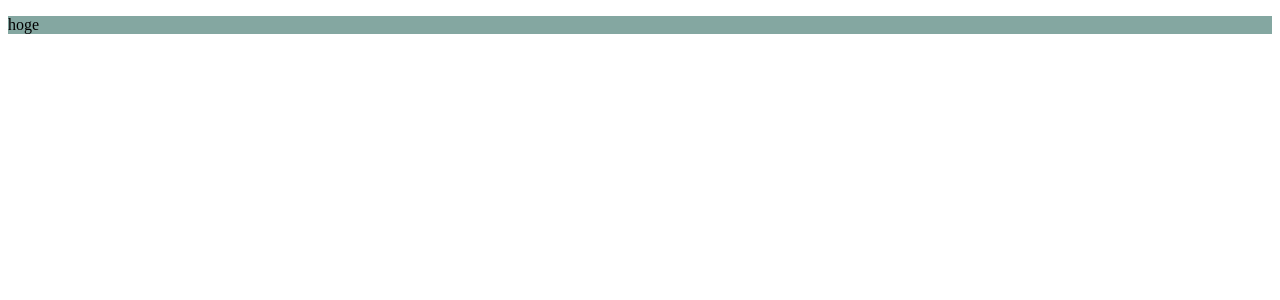
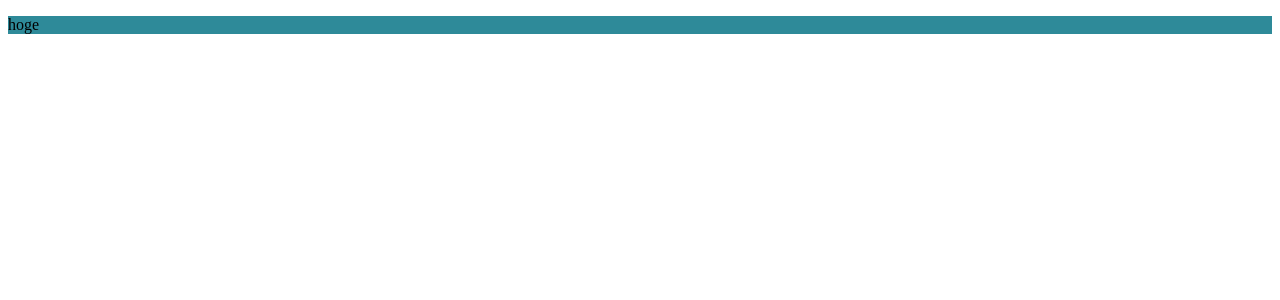
Before and after one commit to u-Hoshi/ui-library-1, a Next.js app: page /atoms/box in a window 1280 px wide. Shown: the top 300 px of the page. Built offline with nearby package versions, Linux system fonts and the light colour scheme.

Commit message:
色の変更

```diff
--- a/app/atoms/box/page.tsx
+++ b/app/atoms/box/page.tsx
@@ -8,7 +8,7 @@ export default function Home() {
   const theme = useTheme();
   return (
     // eslint-disable-next-line
-    <Box sx={{ backgroundColor: theme.palette.primary.main }}>
+    <Box sx={{ backgroundColor: theme.palette.secondary.main }}>
       {/* ↑一時的に無効 */}
       <p>hoge</p>
     </Box>
```
